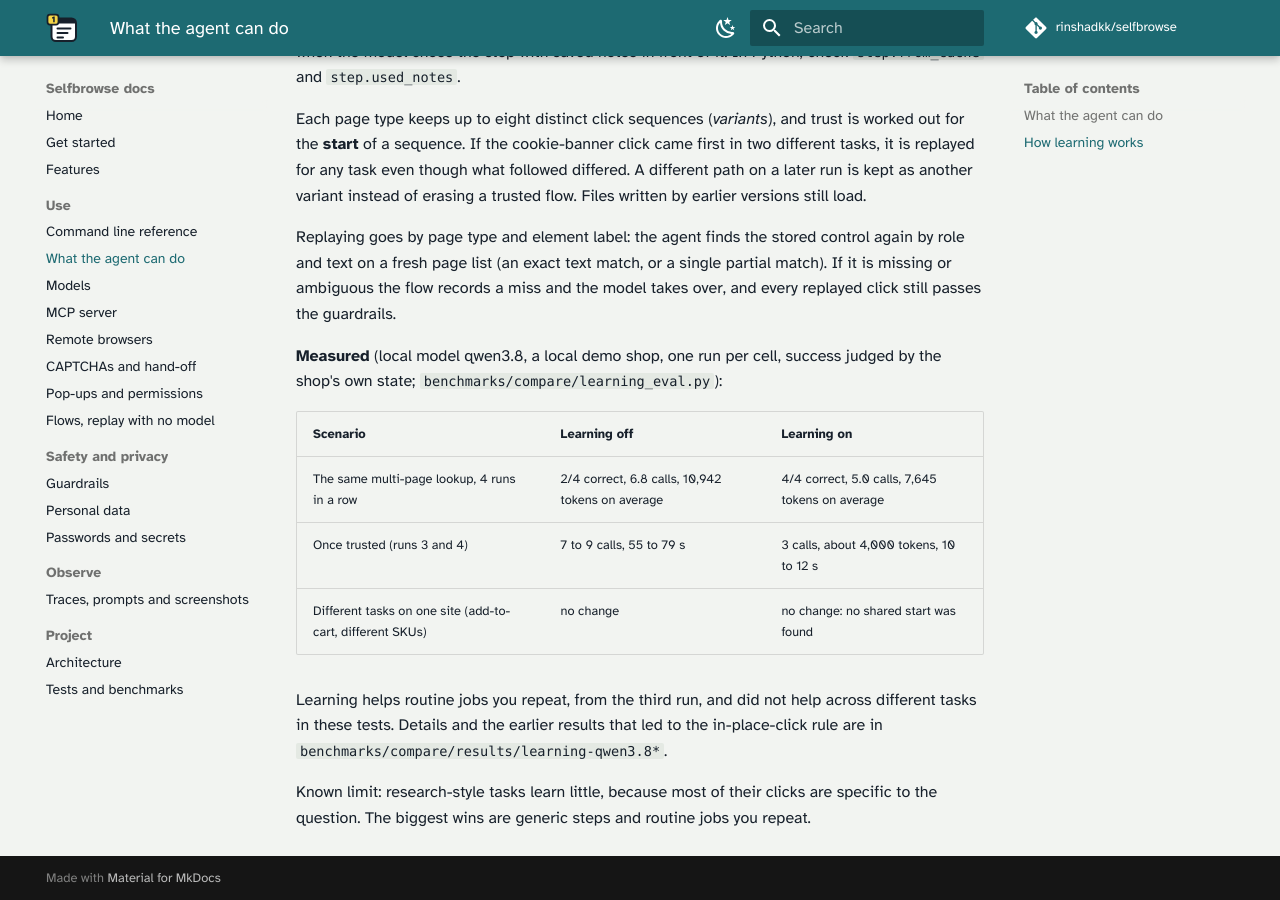
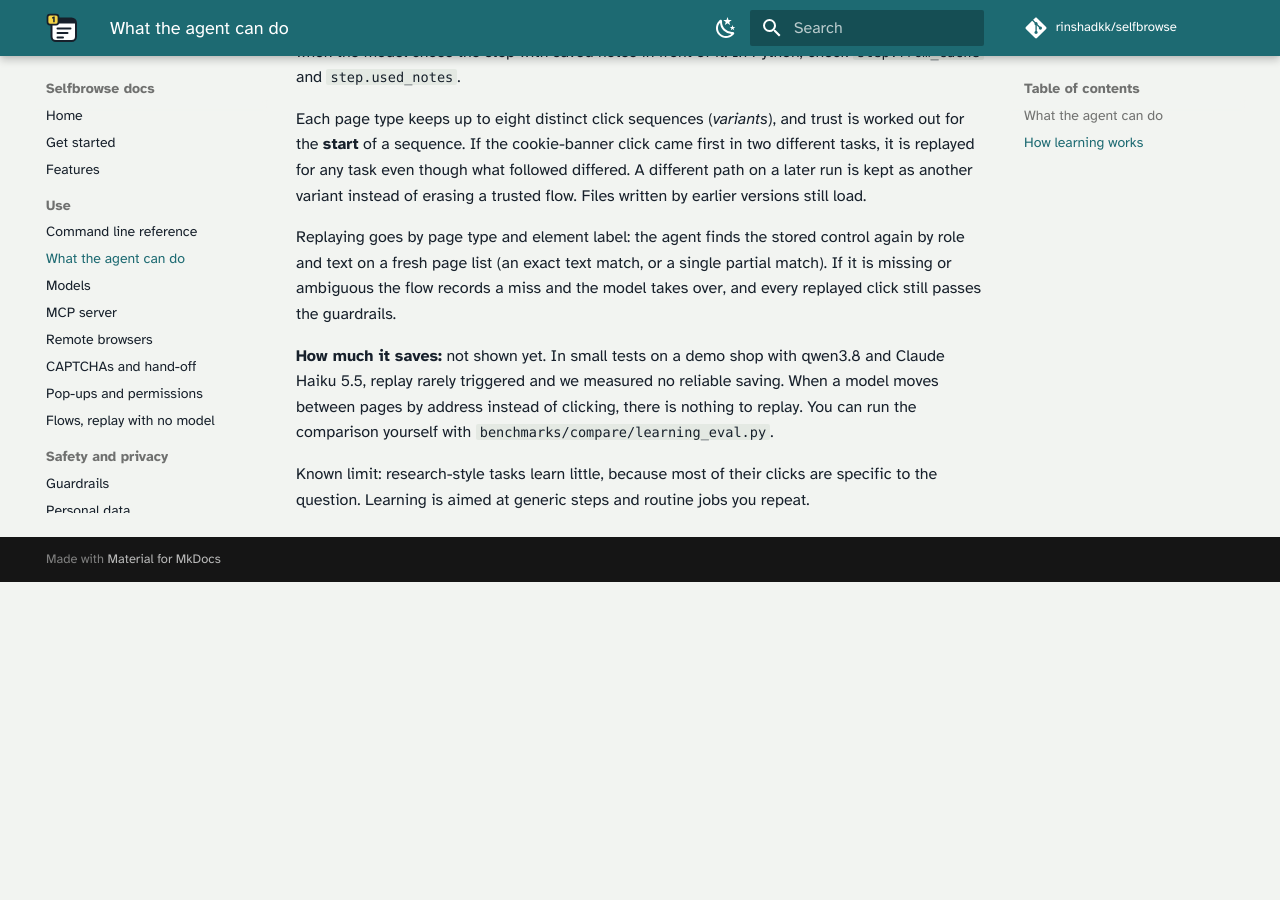
Before and after one commit to rinshadkk/selfbrowse, an MkDocs documentation site: the page built from docs/tools.md, in a window 1280 px wide and 900 px high, scrolled down 1672 px. Built offline with MkDocs 1.6.1 and Material for MkDocs 9.7.7, drawn with Linux system fonts in a browser that asks for light colours; some web fonts are replaced; comment, search, counter and statistics services are not loaded; after the commit the page ends 2254 px from its top, so only the background shows below that.

Commit message:
Remove the learning savings claim: it did not reproduce

```diff
--- a/docs/tools.md
+++ b/docs/tools.md
@@ -28,14 +28,6 @@ Each page type keeps up to eight distinct click sequences (*variants*), and trus
 
 Replaying goes by page type and element label: the agent finds the stored control again by role and text on a fresh page list (an exact text match, or a single partial match). If it is missing or ambiguous the flow records a miss and the model takes over, and every replayed click still passes the guardrails.
 
-**Measured** (local model qwen3.8, a local demo shop, one run per cell, success judged by the shop's own state; `benchmarks/compare/learning_eval.py`):
+**How much it saves:** not shown yet. In small tests on a demo shop with qwen3.8 and Claude Haiku 5.5, replay rarely triggered and we measured no reliable saving. When a model moves between pages by address instead of clicking, there is nothing to replay. You can run the comparison yourself with `benchmarks/compare/learning_eval.py`.
 
-| Scenario | Learning off | Learning on |
-|---|---|---|
-| The same multi-page lookup, 4 runs in a row | 2/4 correct, 6.8 calls, 10,942 tokens on average | 4/4 correct, 5.0 calls, 7,645 tokens on average |
-| Once trusted (runs 3 and 4) | 7 to 9 calls, 55 to 79 s | 3 calls, about 4,000 tokens, 10 to 12 s |
-| Different tasks on one site (add-to-cart, different SKUs) | no change | no change: no shared start was found |
-
-Learning helps routine jobs you repeat, from the third run, and did not help across different tasks in these tests. Details and the earlier results that led to the in-place-click rule are in `benchmarks/compare/results/learning-qwen3.8*`.
-
-Known limit: research-style tasks learn little, because most of their clicks are specific to the question. The biggest wins are generic steps and routine jobs you repeat.
+Known limit: research-style tasks learn little, because most of their clicks are specific to the question. Learning is aimed at generic steps and routine jobs you repeat.
```
Also changed, not shown: README.md (+2 -2 lines), docs/index.md (+1 -1 lines), site/index.html, site/v2/index.html, site/v2/style.css, 1 other file.
